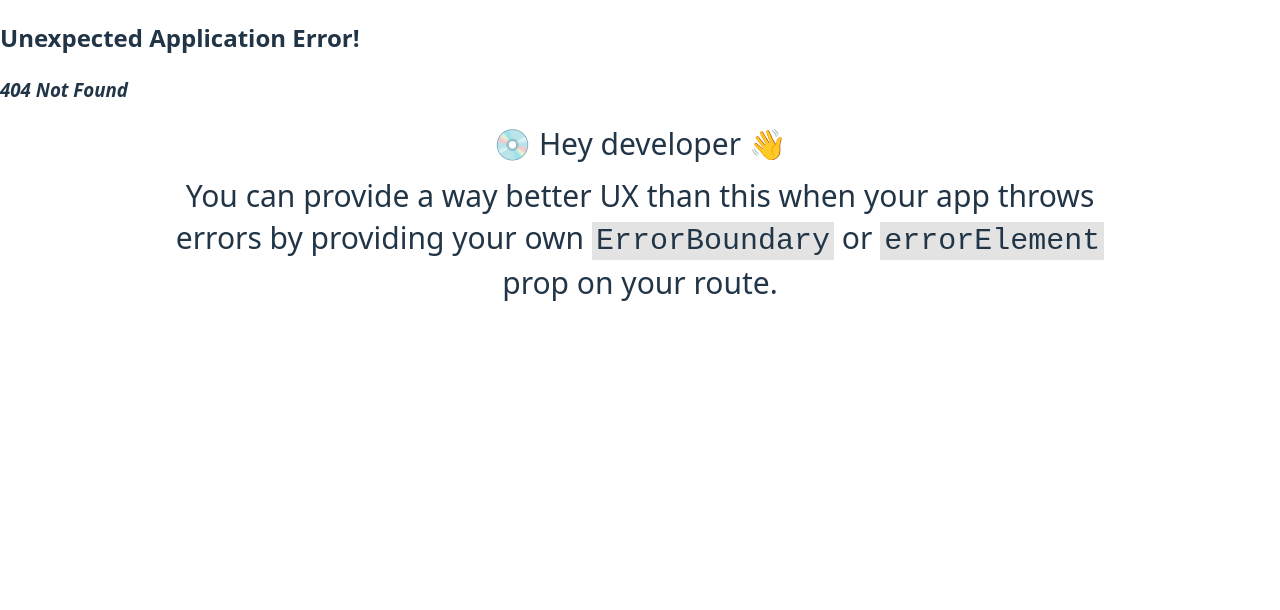
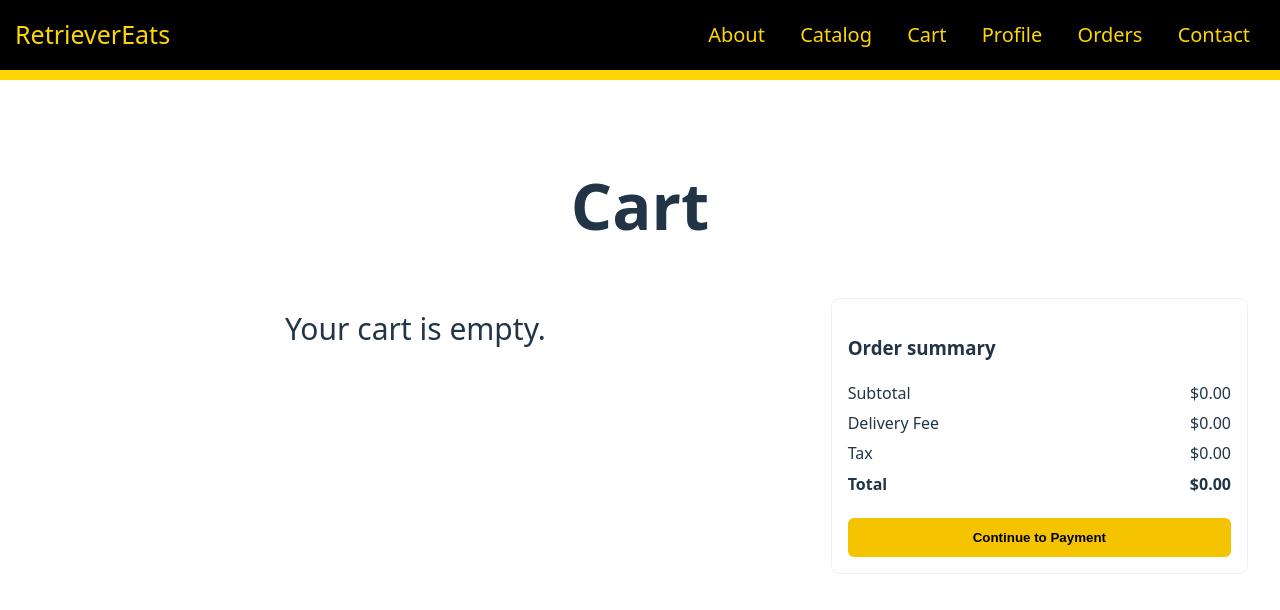
Before and after one commit to faezaanansari1/campusdoordash, a React (Vite) app in the folder frontend/: page /cart in a window 1280 px wide. Before the commit this address had no page. Shown: the top 610 px of the page. Built offline with nearby package versions, Linux system fonts and the light colour scheme.

Commit message:
Changed the website logo and namn. And added a cart page wiht basic styling

```diff
--- a/frontend/index.html
+++ b/frontend/index.html
@@ -2,7 +2,7 @@
 <html lang="en">
   <head>
     <meta charset="UTF-8" />
-    <link rel="icon" type="image/svg+xml" href="/vite.svg" />
+    <link rel="icon" type="image/png" href="/paw.png" />
     <meta name="viewport" content="width=device-width, initial-scale=1.0" />
     <title>RetrieverEats</title>
   </head>
--- a/frontend/src/main.jsx
+++ b/frontend/src/main.jsx
@@ -7,6 +7,7 @@ import Layout from './Layout.jsx'
 import Home from './pages/Home.jsx'
 import Catalog from './pages/Catalog.jsx'
 import Menu from './pages/Menu.jsx'
+import Cart from './pages/Cart.jsx';
 
 const router = createBrowserRouter([
   {
@@ -15,6 +16,7 @@ const router = createBrowserRouter([
       { path: '/', element: <Home /> },
       { path: '/catalog', element: <Catalog /> },
       { path: '/catalog/:id', element: <Menu /> },
+      { path: 'cart', element: <Cart /> },
       // more routes here later
     ],
   },
--- /dev/null
+++ b/frontend/src/pages/Cart.css
@@ -0,0 +1,41 @@
+.cart {
+  padding: 2rem;
+}
+
+.cart-layout {
+  display: flex;
+  gap: 2rem;
+  align-items: flex-start;
+}
+
+.cart-items {
+  flex: 2;
+}
+
+.cart-summary {
+  flex: 1;
+  border: 1px solid #eee;
+  border-radius: 8px;
+  padding: 1rem;
+}
+
+.summary-row {
+  display: flex;
+  justify-content: space-between;
+  margin: 0.4rem 0;
+}
+
+.summary-row.total {
+  font-weight: bold;
+}
+
+.pay-btn {
+  width: 100%;
+  margin-top: 1rem;
+  padding: 0.75rem;
+  background: #f4c400;
+  border: none;
+  border-radius: 6px;
+  cursor: pointer;
+  font-weight: 600;
+}
--- /dev/null
+++ b/frontend/src/pages/Cart.jsx
@@ -0,0 +1,50 @@
+import "./Cart.css";
+
+const Cart = () => {
+  const cartItems = [];
+
+  return (
+    <div className="cart">
+
+      <h1>Cart</h1>
+
+      <div className="cart-layout">
+
+        <div className="cart-items">
+          {cartItems.length === 0 && (
+            <p>Your cart is empty.</p>
+          )}
+        </div>
+
+        <div className="cart-summary">
+          <h3>Order summary</h3>
+
+          <div className="summary-row">
+            <span>Subtotal</span>
+            <span>$0.00</span>
+          </div>
+
+          <div className="summary-row">
+            <span>Delivery Fee</span>
+            <span>$0.00</span>
+          </div>
+
+          <div className="summary-row">
+            <span>Tax</span>
+            <span>$0.00</span>
+          </div>
+
+          <div className="summary-row total">
+            <span>Total</span>
+            <span>$0.00</span>
+          </div>
+
+          <button className="pay-btn">Continue to Payment</button>
+        </div>
+
+      </div>
+    </div>
+  );
+};
+
+export default Cart;
```
Also changed, not shown: frontend/public/paw.png (added).
